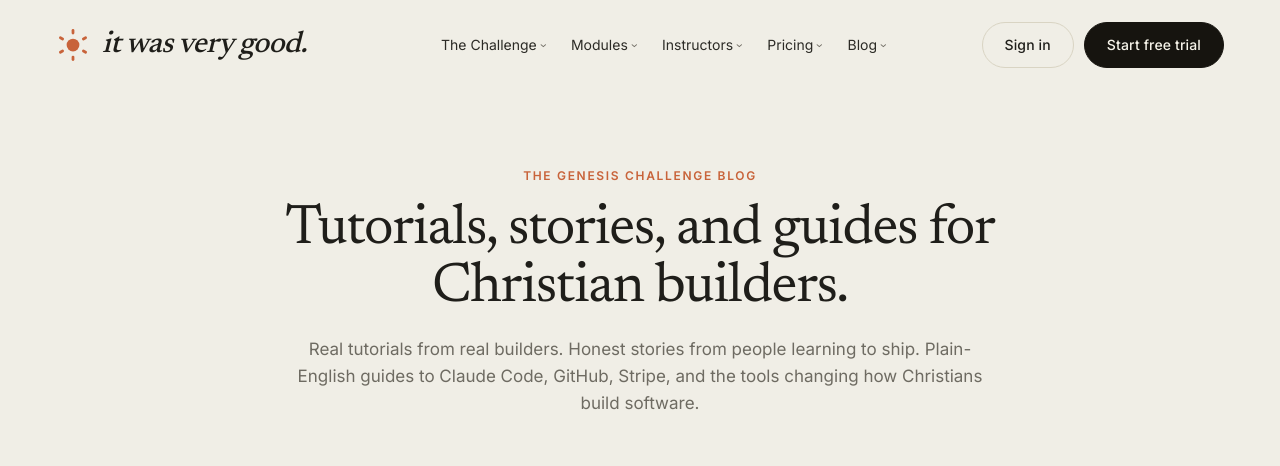
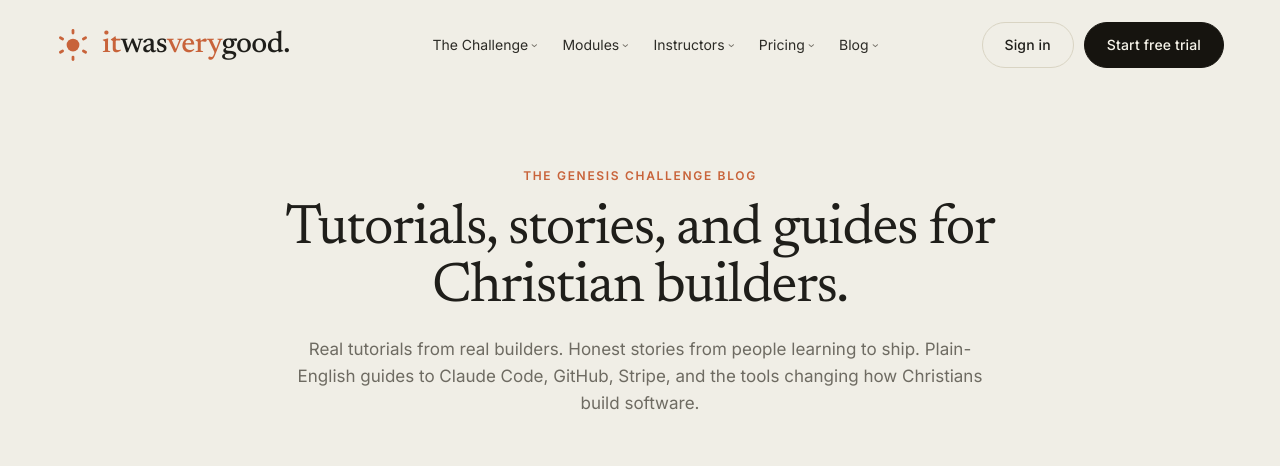
Before and after one commit to Dawsonrussell1986Austin/vibe-code-for-jesus, a plain HTML site: page blog.html in a window 1280 px wide. Shown: the top 466 px of the page. Drawn offline with Linux system fonts and the light colour scheme.

Commit message:
Tighten wordmark to "itwasverygood." with accented it/very + maroon footer sun
- Collapse the wordmark to one solid "itwasverygood." with no spaces
  and color "it" and "very" in the brand accent (#C8633A) so the
  alternating words pop while the dark "was" and "good" carry the
  weight.
- Drop the italic styling on the nav wordmark — fully upright now.
- Recolor the footer sun mark from the lighter peach (#E8B27A) to
  the same accent (#C8633A) for brand consistency against the dark
  footer background.

Co-Authored-By: Claude Opus 4.6 (1M context) <noreply@anthropic.com>

```diff
--- a/blog.html
+++ b/blog.html
@@ -65,7 +65,7 @@
           <rect x="14.7" y="1" width="2.6" height="5" rx="1.3" transform="rotate(300 16 16)"/>
         </g>
       </svg>
-      <span class="brand-name">it was very good.</span>
+      <span class="brand-name"><span class="brand-accent">it</span>was<span class="brand-accent">very</span>good.</span>
     </a>
     <nav class="nav-links" aria-label="Primary">
       <a href="index.html#challenge">The Challenge <span class="caret">›</span></a>
@@ -272,7 +272,7 @@
     <div class="footer-brand">
       <a href="index.html" class="brand brand-light">
         <svg class="brand-mark" viewBox="0 0 32 32" aria-hidden="true">
-          <g fill="#E8B27A">
+          <g fill="#C8633A">
             <circle cx="16" cy="16" r="6"/>
             <rect x="14.7" y="1" width="2.6" height="5" rx="1.3"/>
             <rect x="14.7" y="1" width="2.6" height="5" rx="1.3" transform="rotate(60 16 16)"/>
@@ -282,7 +282,7 @@
             <rect x="14.7" y="1" width="2.6" height="5" rx="1.3" transform="rotate(300 16 16)"/>
           </g>
         </svg>
-        <span class="brand-name">it was very good.</span>
+        <span class="brand-name"><span class="brand-accent">it</span>was<span class="brand-accent">very</span>good.</span>
       </a>
       <p class="footer-tag">Built by Christians, for Christians. Ship in three hours.</p>
       <p class="footer-copy">&copy; 2026 The Genesis Challenge<br/>Soli Deo Gloria</p>
--- a/styles.css
+++ b/styles.css
@@ -111,13 +111,17 @@ img, svg { display: block; max-width: 100%; }
   color: var(--ink);
   white-space: nowrap;
 }
-/* Larger, italic wordmark for the top nav */
+/* Larger wordmark for the top nav (fully non-italic) */
 .nav .brand-mark { width: 34px; height: 34px; }
 .nav .brand-name {
   font-size: 30px;
-  font-style: italic;
+  font-style: normal;
   letter-spacing: -0.02em;
   font-weight: 500;
+}
+/* "was" and "good" pop in the brand accent color */
+.brand-name .brand-accent {
+  color: var(--accent);
 }
 .nav-links {
   display: flex;
```
Also changed, not shown: blog/10-vibe-coding-project-ideas-for-christians.html (+1 -1 lines), blog/5-ai-tools-every-christian-creator.html (+1 -1 lines), blog/built-a-devotional-app-in-3-hours-with-claude.html (+1 -1 lines), blog/from-idea-to-stripe-payments-first-dollar.html (+1 -1 lines), blog/github-for-beginners-christian-builders-guide.html (+1 -1 lines), blog/how-to-install-claude-code-in-10-minutes.html (+1 -1 lines), blog/pastor-built-church-website-in-a-saturday.html (+1 -1 lines), blog/should-christians-use-ai.html (+1 -1 lines), blog/the-3-hour-build-challenge-why-we-stopped-saying-days.html (+1 -1 lines), blog/the-claude-md-file-that-made-my-side-project-better.html (+1 -1 lines), blog/what-is-vibe-coding-christians-honest-introduction.html (+1 -1 lines), course.html (+1 -1 lines), index.html (+3 -3 lines), login.html (+1 -1 lines).
